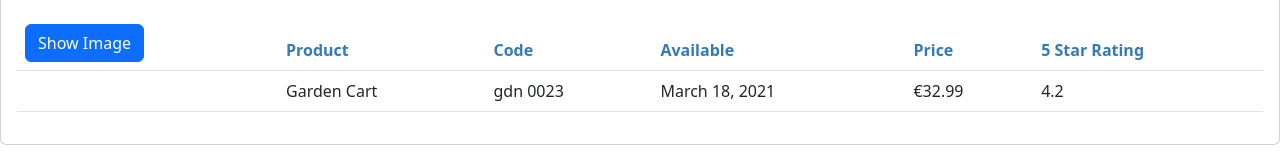
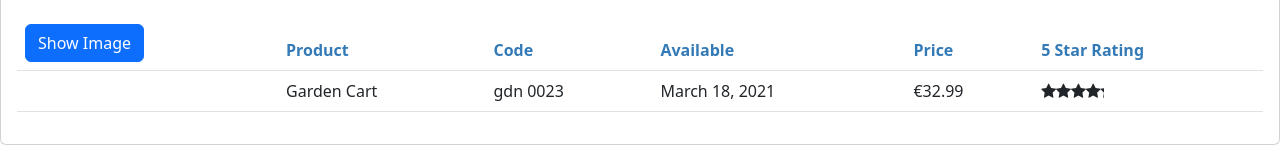
Before and after one commit to NTaCode/apm-new, an Angular app: page / in a window 1280 px wide. Shown: the part 180-341 px from the top of the page. Built offline with nearby package versions, Linux system fonts and the light colour scheme.

Commit message:
section 8 Nested Compoenents Completed

```diff
--- a/src/app/app.module.ts
+++ b/src/app/app.module.ts
@@ -5,12 +5,14 @@ import { BrowserModule } from '@angular/platform-browser';
 import { AppComponent } from './app.component';
 import { ProductListComponent } from './products/product-list.component';
 import { ConvertToSpacesPipe } from './shared/convert-to-spaces.pipe';
+import { StarComponent } from './shared/star.component';
 
 @NgModule({
   declarations: [
     AppComponent,
     ProductListComponent,
-    ConvertToSpacesPipe
+    ConvertToSpacesPipe,
+    StarComponent
   ],
   imports: [
     BrowserModule,
--- a/src/app/products/product-list.component.html
+++ b/src/app/products/product-list.component.html
@@ -43,7 +43,10 @@
                         <td>{{ product.productCode | lowercase | convertToSpaces:'-'}}</td>
                         <td>{{ product.releaseDate }}</td>
                         <td>{{product.price | currency:'EUR':'symbol':'1.2-2' }}</td>
-                        <td>{{product.starRating}}</td>
+                        <td>
+                          <pm-star [rating]='product.starRating'
+                          (ratingClicked)="onRatingClicked($event)"></pm-star>
+                        </td>
                     </tr>
                   </tbody>
                 </table>
--- a/src/app/products/product-list.component.ts
+++ b/src/app/products/product-list.component.ts
@@ -63,4 +63,7 @@ export class ProductListComponent implements OnInit{
     ngOnInit(): void {
       this.listFilter='cart';
     }
+    onRatingClicked(message: string): void{
+      this.pageTitle='Product List : ' + message;
+    }
 }
--- /dev/null
+++ b/src/app/shared/star.component.css
@@ -0,0 +1,6 @@
+.crop {
+    overflow: hidden;
+  }
+  div {
+    cursor: pointer;
+  }
--- /dev/null
+++ b/src/app/shared/star.component.html
@@ -0,0 +1,12 @@
+<div class="crop"
+     [style.width.px]="cropWidth"
+     [title]="rating"
+     (click)="onClick()">
+  <div style="width: 75px">
+    <span class="fa fa-star"></span>
+    <span class="fa fa-star"></span>
+    <span class="fa fa-star"></span>
+    <span class="fa fa-star"></span>
+    <span class="fa fa-star"></span>
+  </div>
+</div>
--- /dev/null
+++ b/src/app/shared/star.component.ts
@@ -0,0 +1,23 @@
+import { Component,Input,OnChanges, Output,EventEmitter } from "@angular/core";
+
+
+@Component({
+
+    selector:'pm-star',
+    templateUrl:'./star.component.html',
+    styleUrls:['./star.component.css']
+})
+
+export class StarComponent implements OnChanges{
+
+@Input() rating:number=0;
+cropWidth:number=75;
+@Output() ratingClicked: EventEmitter<string>=new EventEmitter<string>();
+
+ngOnChanges(): void {
+    this.cropWidth = this.rating * 75 / 5;
+  }
+onClick(): void{
+    this.ratingClicked.emit(`The rating ${this.rating} was clicked!`);
+}
+}
```
